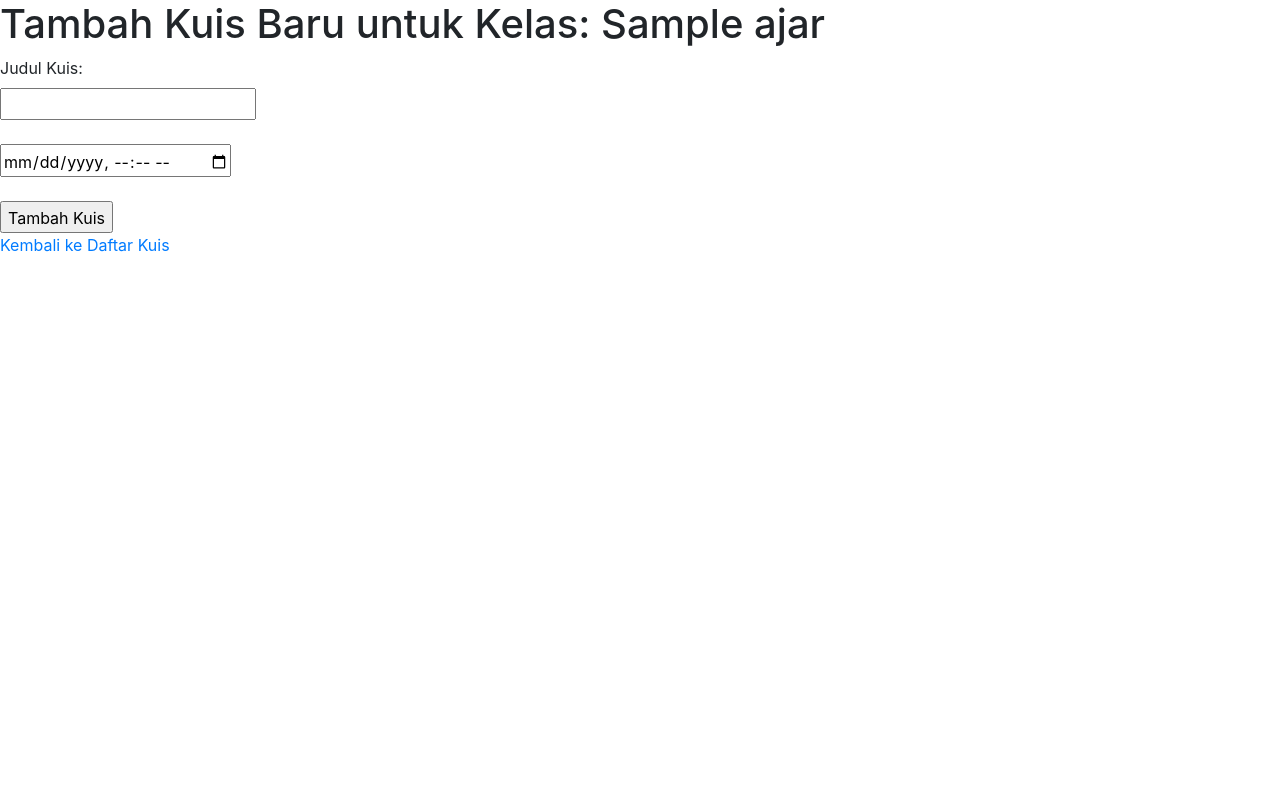
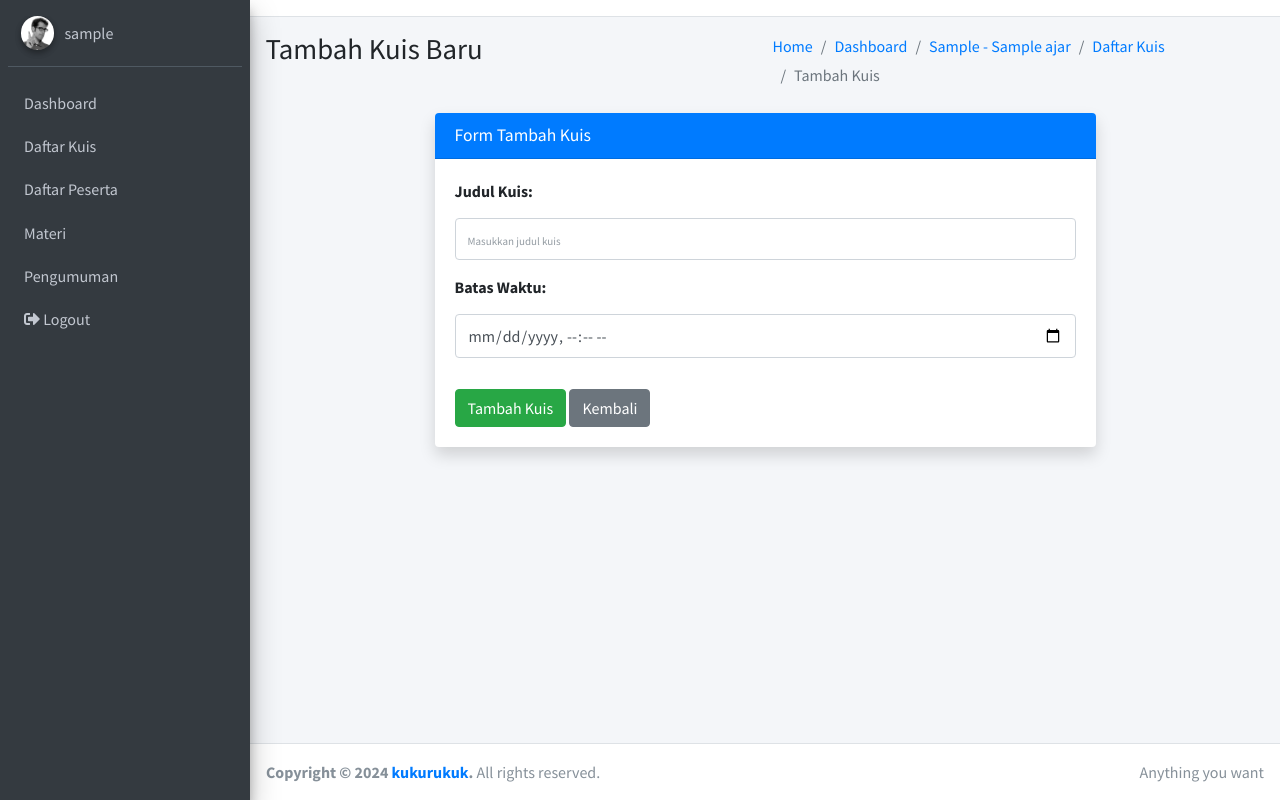
Before and after one commit to natanaeltegarp/lms, a Flask app: page /guru/class/1/add_quiz in a window 1280 px wide. Run offline with Flask 3, Linux system fonts and the light colour scheme; the visitor is signed in with stand-in values (Sample User, id 1); tables that the repository leaves empty hold one stand-in row (values such as "Sample post"); some libraries are stand-ins or nearby versions.

Commit message:
fix tampilan add_quiz (ketinggalan)

```diff
--- a/templates/guru/add_quiz.html
+++ b/templates/guru/add_quiz.html
@@ -1,29 +1,54 @@
-<!DOCTYPE html>
-<html lang="en">
+{% extends 'guru/dashboard_kelas.html' %}
 
-<head>
-    <meta charset="UTF-8">
-    <meta http-equiv="X-UA-Compatible" content="IE=edge">
-    <meta name="viewport" content="width=device-width, initial-scale=1.0">
-    <link rel="stylesheet" href="{{ url_for('static', filename='css/style.css') }}">
-    <link rel="stylesheet" href="https://use.fontawesome.com/releases/v5.7.1/css/all.css">
-    <link href="https://maxcdn.bootstrapcdn.com/bootstrap/4.1.1/css/bootstrap.min.css" rel="stylesheet"
-        id="bootstrap-css">
-    <script src="https://cdnjs.cloudflare.com/ajax/libs/jquery/3.2.1/jquery.min.js"></script>
-    <script src="https://maxcdn.bootstrapcdn.com/bootstrap/4.1.1/js/bootstrap.min.js"></script>
-    <title>Tambah Kuis - {{ selected_class.nama_mapel }}</title>
-</head>
+{% block title %}
+Tambah Kuis Baru
+{% endblock %}
 
-<body>
-    <h1>Tambah Kuis Baru untuk Kelas: {{ selected_class.nama_mapel }}</h1>
-    <form action="{{ url_for('add_quiz', class_id=selected_class.id_kelas) }}" method="post">
-        <label for="judul_kuis">Judul Kuis:</label><br>
-        <input type="text" id="judul_kuis" name="judul_kuis" required><br><br>
-        <input type="datetime-local" id="batas_waktu" name="batas_waktu"><br><br>
-        <input type="submit" value="Tambah Kuis">
-    </form>
+{% block content %}
+<div class="content-header">
+    <div class="container-fluid">
+        <div class="row mb-2">
+            <div class="col-sm-6">
+                <h1 class="m-0">Tambah Kuis Baru</h1>
+            </div>
+            <div class="col-sm-6">
+                <ol class="breadcrumb float-sm-right">
+                    <li class="breadcrumb-item"><a href="{{ url_for('guru_dashboard') }}">Home</a></li>
+                    <li class="breadcrumb-item"><a href="{{ url_for('guru_dashboard') }}">Dashboard</a></li>
+                    <li class="breadcrumb-item"><a href="{{ url_for('class_detail', class_id=selected_class.id_kelas) }}">{{ selected_class.kelas }} - {{ selected_class.nama_mapel }}</a></li>
+                    <li class="breadcrumb-item"><a href="{{ url_for('class_quizzes', class_id=selected_class.id_kelas) }}">Daftar Kuis</a></li>
+                    <li class="breadcrumb-item active">Tambah Kuis</li>
+                </ol>
+            </div>
+        </div>
+    </div>
+</div>
 
-    <a href="{{ url_for('class_quizzes', class_id=selected_class.id_kelas) }}">Kembali ke Daftar Kuis</a>
-</body>
-
-</html>
+<div class="content">
+    <div class="container-fluid">
+        <div class="row justify-content-center">
+            <div class="col-md-8">
+                <div class="card shadow">
+                    <div class="card-header bg-primary text-white">
+                        <h3 class="card-title">Form Tambah Kuis</h3>
+                    </div>
+                    <div class="card-body">
+                        <form action="{{ url_for('add_quiz', class_id=selected_class.id_kelas) }}" method="post">
+                            <div class="form-group">
+                                <label for="judul_kuis">Judul Kuis:</label>
+                                <input type="text" id="judul_kuis" name="judul_kuis" class="form-control" placeholder="Masukkan judul kuis" required>
+                            </div>
+                            <div class="form-group">
+                                <label for="batas_waktu">Batas Waktu:</label>
+                                <input type="datetime-local" id="batas_waktu" name="batas_waktu" class="form-control">
+                            </div>
+                            <button type="submit" class="btn btn-success mt-3">Tambah Kuis</button>
+                            <a href="{{ url_for('class_quizzes', class_id=selected_class.id_kelas) }}" class="btn btn-secondary mt-3">Kembali</a>
+                        </form>
+                    </div>
+                </div>
+            </div>
+        </div>
+    </div>
+</div>
+{% endblock %}
```
